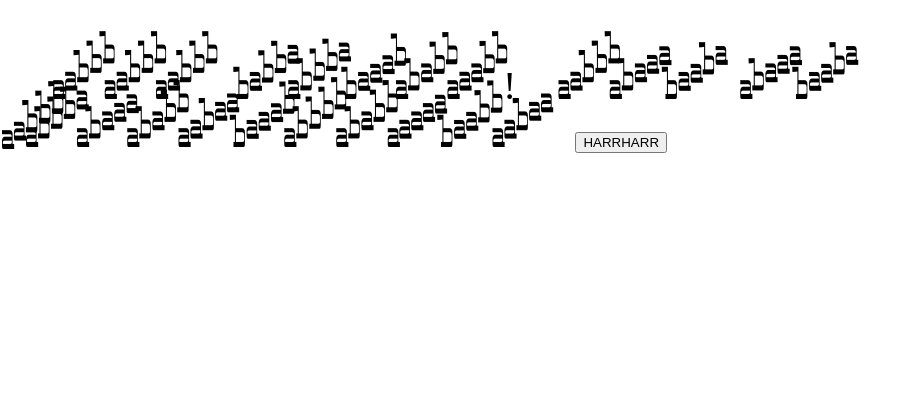
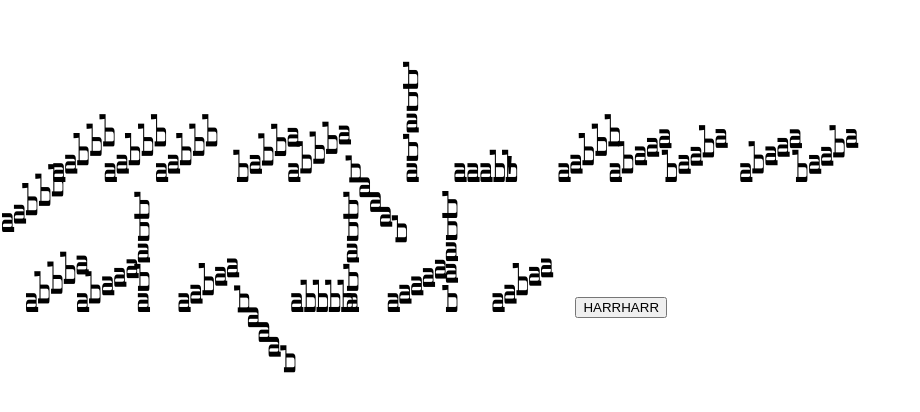
Before and after one commit to ewerbring/typsnitt, a plain HTML site: page index.html in a window 1280 px wide. Shown: the whole page, without its empty margins (0-920 px from the left). Drawn offline with Linux system fonts and the light colour scheme; files whose address does not match are found by name.

Commit message:
ändrade typsnitt i css

```diff
--- a/megacoolstuff.css
+++ b/megacoolstuff.css
@@ -1,6 +1,6 @@
 @font-face {
     font-family: Artofsecret;
-    src: url("Artofsecret-italic.otf") format("opentype");
+    src: url("Artofsecret-mixed.otf") format("opentype");
 }
 
 .coolio {
```
